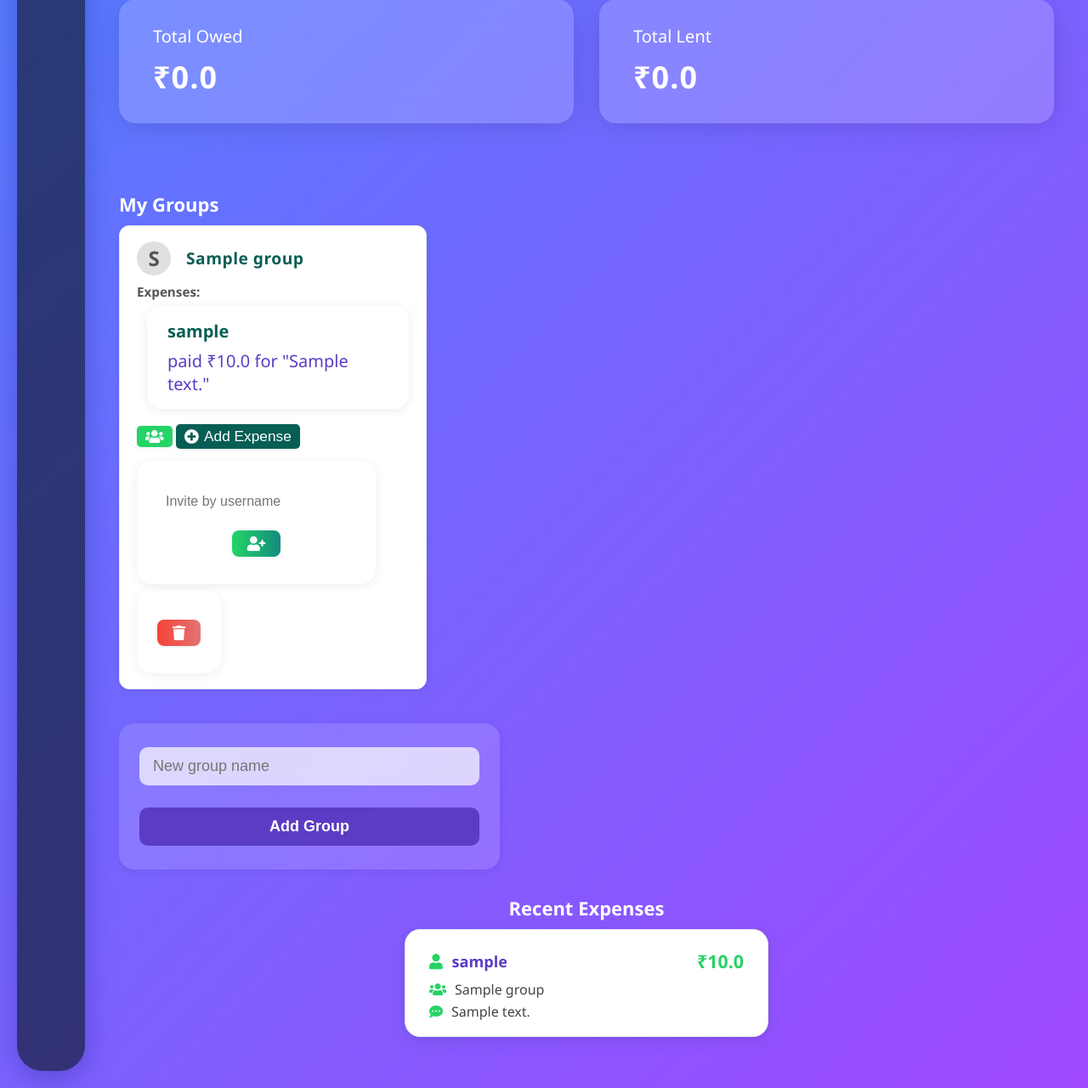
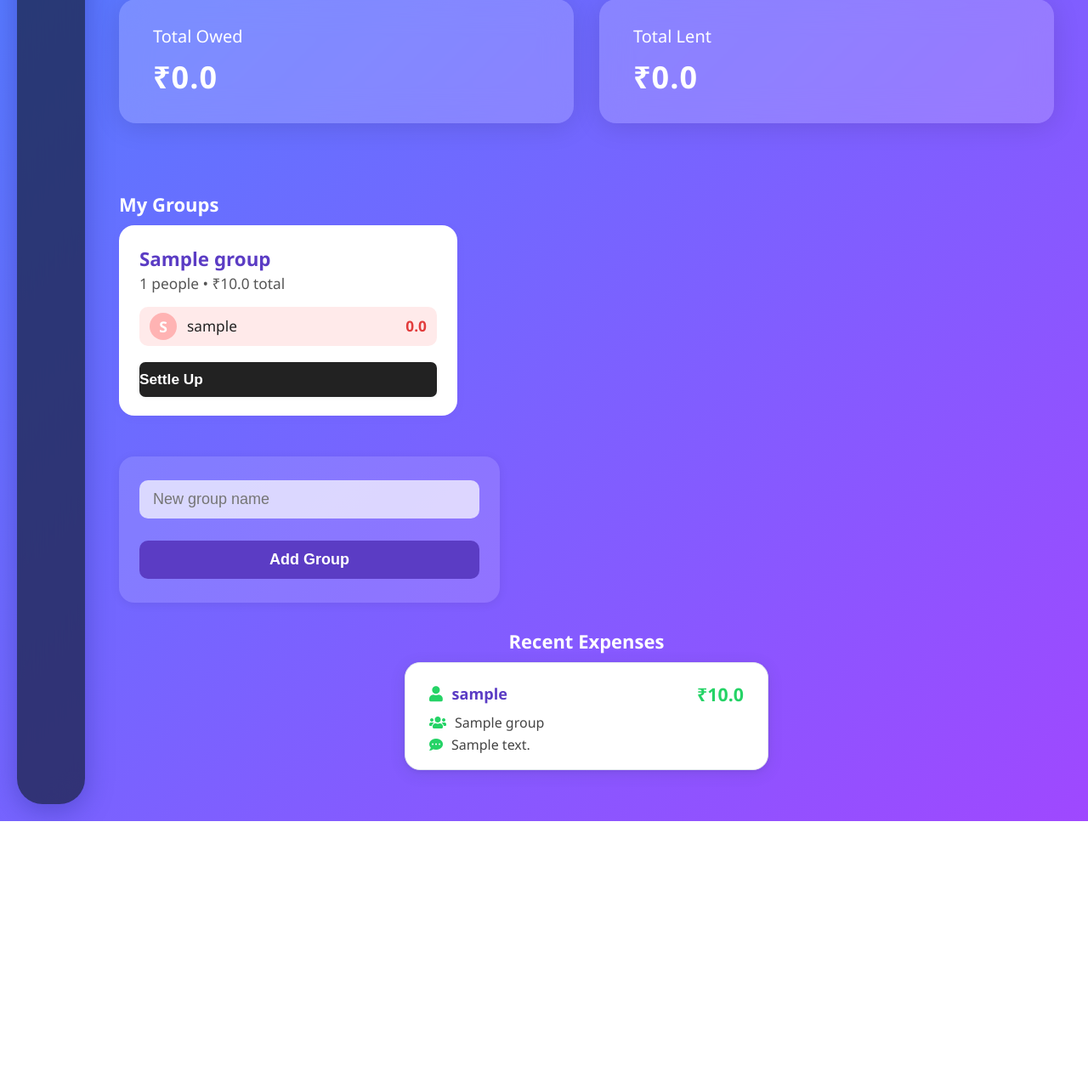
Before and after one commit to niiitiiish/splitease, a FastAPI app: page /dashboard in a window 1280 px wide. Shown: the part 279-1559 px from the top of the page at 85% size. After the commit the page ends 1245 px from the top, so only its background shows below. Run offline with FastAPI, Linux system fonts and the light colour scheme; the visitor is signed in with stand-in values (Sample User, id 1); tables that the repository leaves empty hold one stand-in row (values such as "Sample post").

Commit message:
Redesign group card UI and update group balance logic for dashboard

```diff
--- a/main.py
+++ b/main.py
@@ -11,6 +11,7 @@ from sqlalchemy import Column, Integer, String, Boolean, ForeignKey
 from sqlalchemy.orm import relationship
 from sqlalchemy import create_engine, text
 import traceback
+import os
 
 Base.metadata.create_all(bind=engine)
 
@@ -94,17 +95,28 @@ async def dashboard(request: Request, db: Session = Depends(get_db), msg: str =
     if not user:
         return RedirectResponse(url="/login", status_code=status.HTTP_302_FOUND)
     try:
-        # Only show groups where the user is a member
         groups = user.groups if user.groups else []
         group_ids = [g.id for g in groups]
         expenses = db.query(models.Expense).filter(models.Expense.paid_by == user.id, models.Expense.group_id.in_(group_ids)).order_by(models.Expense.id.desc()).limit(10).all() if group_ids else []
         invitations = db.query(models.Invitation).filter(models.Invitation.email == user.username, models.Invitation.accepted == False).all()
         total_owed = 0.0
         total_lent = 0.0
+        group_balances = {}
         for group in groups:
             members = group.members if group.members else []
             member_count = len(members)
             group_expenses = db.query(models.Expense).filter(models.Expense.group_id == group.id).all()
+            # Calculate per-member balances
+            balances = {member.username: 0.0 for member in members}
+            for expense in group_expenses:
+                share = expense.amount / member_count if member_count > 0 else 0
+                for member in members:
+                    if member.id == expense.paid_by:
+                        balances[member.username] += expense.amount - share
+                    else:
+                        balances[member.username] -= share
+            group_balances[group.id] = balances
+            # For dashboard totals
             for expense in group_expenses:
                 share = expense.amount / member_count if member_count > 0 else 0
                 if expense.paid_by == user.id:
@@ -122,6 +134,7 @@ async def dashboard(request: Request, db: Session = Depends(get_db), msg: str =
             "expenses": [],
             "invitations": [],
             "all_users": [],
+            "group_balances": {},
             "msg": f"Internal error: {str(e)}"
         })
     return templates.TemplateResponse("dashboard.html", {
@@ -133,6 +146,7 @@ async def dashboard(request: Request, db: Session = Depends(get_db), msg: str =
         "expenses": expenses,
         "invitations": invitations,
         "all_users": all_users,
+        "group_balances": group_balances,
         "msg": msg
     })
 
@@ -238,3 +252,8 @@ async def global_exception_handler(request: Request, exc: Exception):
     print("Unhandled error:", exc)
     traceback.print_exc()
     return PlainTextResponse(str(exc), status_code=500)
+
+if __name__ == "__main__":
+    port = int(os.environ.get("PORT", 10000))
+    import uvicorn
+    uvicorn.run(app, host="0.0.0.0", port=port)
--- a/static/styles/dashboard.css
+++ b/static/styles/dashboard.css
@@ -294,24 +294,99 @@ form button:hover {
 }
 
 /* Premium Group Card Styles */
+/* --- Group Card Redesign for Modern Look --- */
 .group-card {
-    background: linear-gradient(135deg, #f8fafc 0%, #e0e7ef 100%);
-    border-radius: 18px;
-    box-shadow: 0 4px 24px rgba(44, 62, 80, 0.10), 0 1.5px 4px rgba(44, 62, 80, 0.08);
-    padding: 24px 26px 18px 26px;
-    min-width: 260px;
-    max-width: 340px;
-    flex: 1 1 260px;
-    margin-bottom: 18px;
+    background: linear-gradient(135deg, #a084ee 0%, #e0e7ef 100%);
+    border-radius: 22px;
+    box-shadow: 0 6px 32px rgba(120,80,200,0.13), 0 2px 8px rgba(44, 62, 80, 0.10);
+    padding: 28px 28px 20px 28px;
+    min-width: 320px;
+    max-width: 370px;
+    flex: 1 1 320px;
+    margin-bottom: 22px;
     transition: box-shadow 0.2s, transform 0.2s;
     font-family: 'Segoe UI', 'Roboto', Arial, sans-serif;
-    border: 1.5px solid #e3e8ee;
+    border: none;
     position: relative;
 }
 .group-card:hover {
-    box-shadow: 0 8px 32px rgba(44, 62, 80, 0.18), 0 2px 8px rgba(44, 62, 80, 0.10);
-    transform: translateY(-2px) scale(1.015);
-    border-color: #b6c6e3;
+    box-shadow: 0 12px 36px rgba(120,80,200,0.18), 0 4px 12px rgba(44, 62, 80, 0.13);
+    transform: translateY(-3px) scale(1.018);
+}
+.group-card .group-title {
+    font-size: 1.5em;
+    font-weight: bold;
+    color: #5b3cc4;
+    margin-bottom: 2px;
+}
+.group-card .group-meta {
+    color: #444;
+    font-size: 1.08em;
+    margin-bottom: 18px;
+    font-weight: 500;
+}
+.group-card .member-row {
+    display: flex;
+    align-items: center;
+    border-radius: 10px;
+    margin-bottom: 8px;
+    padding: 8px 14px;
+    background: #fff;
+    box-shadow: 0 1px 4px rgba(44,62,80,0.06);
+}
+.group-card .member-row.positive {
+    background: #eaffea;
+}
+.group-card .member-row.negative {
+    background: #ffeaea;
+}
+.group-card .member-initial {
+    width: 32px;
+    height: 32px;
+    border-radius: 50%;
+    background: #4ee24e;
+    display: flex;
+    align-items: center;
+    justify-content: center;
+    font-weight: bold;
+    color: #fff;
+    font-size: 1.1em;
+    margin-right: 12px;
+}
+.group-card .member-row.negative .member-initial {
+    background: #ffb3b3;
+}
+.group-card .member-name {
+    flex: 1;
+    font-size: 1.08em;
+    color: #222;
+}
+.group-card .member-balance {
+    font-weight: bold;
+    font-size: 1.08em;
+}
+.group-card .member-balance.positive {
+    color: #1ca01c;
+}
+.group-card .member-balance.negative {
+    color: #e23c3c;
+}
+.group-card .settle-btn {
+    width: 100%;
+    margin-top: 14px;
+    background: #222;
+    color: #fff;
+    border: none;
+    border-radius: 8px;
+    padding: 12px 0;
+    font-weight: bold;
+    font-size: 1.12em;
+    cursor: pointer;
+    box-shadow: 0 2px 8px rgba(44,62,80,0.10);
+    transition: background 0.18s;
+}
+.group-card .settle-btn:hover {
+    background: #5b3cc4;
 }
 .group-card .group-members ul {
     margin: 8px 0 0 0;
--- a/templates/dashboard.html
+++ b/templates/dashboard.html
@@ -45,59 +45,20 @@
                 <h2>My Groups</h2>
                 <div class="groups-list" style="display: flex; flex-wrap: wrap; gap: 20px;">
                     {% for group in groups %}
-                    <div class="group-card" style="background: #fff; border-radius: 12px; box-shadow: 0 2px 8px rgba(0,0,0,0.07); padding: 18px 20px; min-width: 260px; max-width: 320px; flex: 1 1 260px; margin-bottom: 10px;">
-                        <div style="display: flex; align-items: center; gap: 12px; margin-bottom: 8px;">
-                            <div style="width: 40px; height: 40px; border-radius: 50%; background: #e0e0e0; display: flex; align-items: center; justify-content: center; font-size: 1.5em; font-weight: bold; color: #555;">
-                                {{ group.name[0]|upper }}
+                    <div class="group-card" style="background: #fff; border-radius: 18px; box-shadow: 0 2px 8px rgba(120,80,200,0.10); padding: 24px 24px 18px 24px; min-width: 320px; max-width: 350px; flex: 1 1 320px; margin-bottom: 18px;">
+                        <div style="font-size: 1.4em; font-weight: bold; color: #5b3cc4; margin-bottom: 2px;">{{ group.name }}</div>
+                        <div style="color: #555; font-size: 1.08em; margin-bottom: 16px;">{{ group.members|length }} people • ₹{{ group.expenses|map(attribute='amount')|sum|round(2) }} total</div>
+                        <div>
+                            {% set balances = group_balances[group.id] %}
+                            {% for member in group.members %}
+                            <div style="display: flex; align-items: center; border-radius: 10px; margin-bottom: 7px; padding: 7px 12px; background: {% if balances[member.username] > 0 %}#eaffea{% else %}#ffeaea{% endif %};">
+                                <div style="width: 32px; height: 32px; border-radius: 50%; background: {% if balances[member.username] > 0 %}#4ee24e{% else %}#ffb3b3{% endif %}; display: flex; align-items: center; justify-content: center; font-weight: bold; color: #fff; font-size: 1.1em; margin-right: 12px;">{{ member.username[0]|upper }}</div>
+                                <div style="flex:1; font-size: 1.08em; color: #222;">{{ member.username }}</div>
+                                <div style="font-weight: bold; font-size: 1.08em; color: {% if balances[member.username] > 0 %}#1ca01c{% else %}#e23c3c{% endif %};">{% if balances[member.username] > 0 %}+{% endif %}{{ balances[member.username]|round(2) }}</div>
                             </div>
-                            <a href="#" style="font-size: 1.2em; font-weight: bold; color: #075e54; text-decoration: none;">{{ group.name }}</a>
+                            {% endfor %}
                         </div>
-                        <div id="members-{{ group.id }}" class="group-members" style="margin-bottom: 10px; display:none;">
-                            <b style="font-size: 0.95em; color: #555;">Members:</b>
-                            <ul style="margin: 6px 0 0 0; padding: 0 0 0 12px; color: #333; font-size: 1em;">
-                                {% for member in group.members %}
-                                <li>{{ member.username }}</li>
-                                {% endfor %}
-                            </ul>
-                        </div>
-                        <!-- Group Expenses List -->
-                        <div class="group-expenses" style="margin-bottom: 10px;">
-                            <b style="font-size: 0.95em; color: #555;">Expenses:</b>
-                            <ul style="margin: 6px 0 0 0; padding: 0 0 0 12px; color: #333; font-size: 0.97em;">
-                                {% for expense in group.expenses %}
-                                <li>
-                                    <b>{{ expense.payer.username }}</b> paid ₹{{ expense.amount }} for "{{ expense.description }}"
-                                </li>
-                                {% else %}
-                                <li style="color:#aaa;">No expenses yet.</li>
-                                {% endfor %}
-                            </ul>
-                        </div>
-                        <button type="button" onclick="toggleMembers('members-{{ group.id }}')" aria-label="Show Members" title="Show Members" style="margin-left:auto; background:#25d366; color:#fff; border:none; border-radius:5px; padding:4px 10px; cursor:pointer; display:inline-flex; align-items:center;"><i class="fas fa-users"></i></button>
-                        <!-- Add Expense Button and Form for Each Group -->
-                        <button type="button" onclick="toggleExpenseForm('expense-form-{{ group.id }}')" aria-label="Add Expense" title="Add Expense" style="background:#075e54; color:#fff; border:none; border-radius:5px; padding:4px 10px; margin-bottom:8px; cursor:pointer; display:inline-flex; align-items:center;"><i class="fas fa-plus-circle"></i> Add Expense</button>
-                        <form id="expense-form-{{ group.id }}" method="post" action="/dashboard/add-expense" style="display:none; margin-bottom:10px;">
-                            <input type="hidden" name="group_id" value="{{ group.id }}">
-                            <input type="text" name="description" placeholder="Reason for expense" required>
-                            <input type="number" name="amount" placeholder="Amount" required>
-                            <button type="submit" aria-label="Submit Expense" title="Submit Expense"><i class="fas fa-check"></i> Add</button>
-                        </form>
-                        <form method="post" action="/dashboard/invite-user" class="invite-form" style="display:inline-flex; align-items:center; gap:6px;">
-                            <input type="hidden" name="group_id" value="{{ group.id }}">
-                            <input list="usernames-{{ group.id }}" name="username" placeholder="Invite by username" required>
-                            <datalist id="usernames-{{ group.id }}">
-                                {% for user in all_users %}
-                                    {% if user.username not in group.members|map(attribute='username') %}
-                                        <option value="{{ user.username }}">{{ user.username }}</option>
-                                    {% endif %}
-                                {% endfor %}
-                            </datalist>
-                            <button type="submit" aria-label="Invite User" title="Invite User"><i class="fas fa-user-plus"></i></button>
-                        </form>
-                        <form method="post" action="/dashboard/delete-group" class="delete-group-form" style="display:inline-flex; align-items:center;">
-                            <input type="hidden" name="group_id" value="{{ group.id }}">
-                            <button type="submit" class="delete-btn" aria-label="Delete Group" title="Delete Group" onclick="return confirm('Are you sure you want to delete this group?');"><i class="fas fa-trash"></i></button>
-                        </form>
+                        <button style="width: 100%; margin-top: 12px; background: #222; color: #fff; border: none; border-radius: 7px; padding: 10px 0; font-weight: bold; font-size: 1.08em; cursor: pointer;">Settle Up</button>
                     </div>
                     {% endfor %}
                 </div>
```
